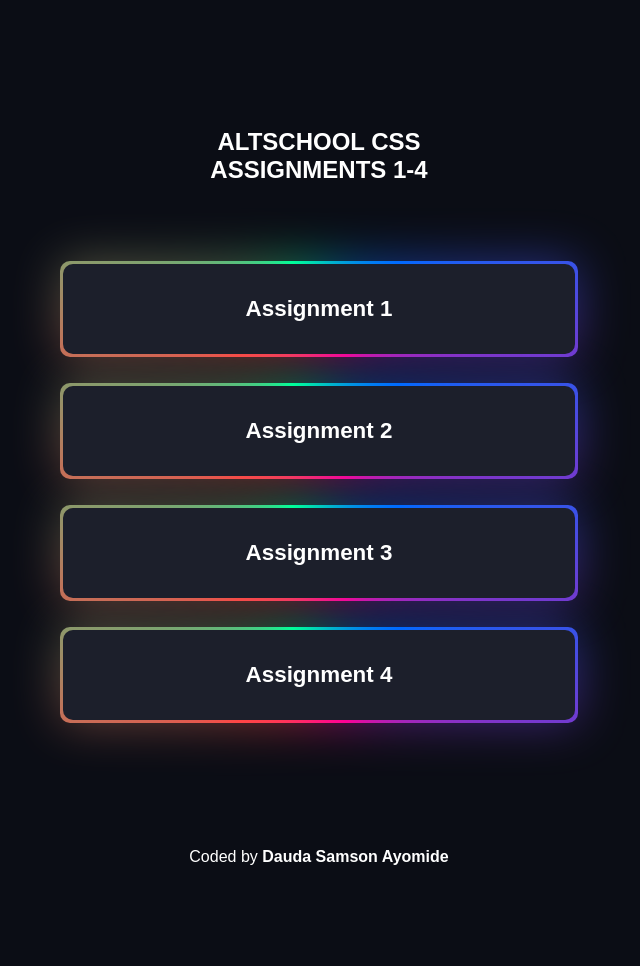
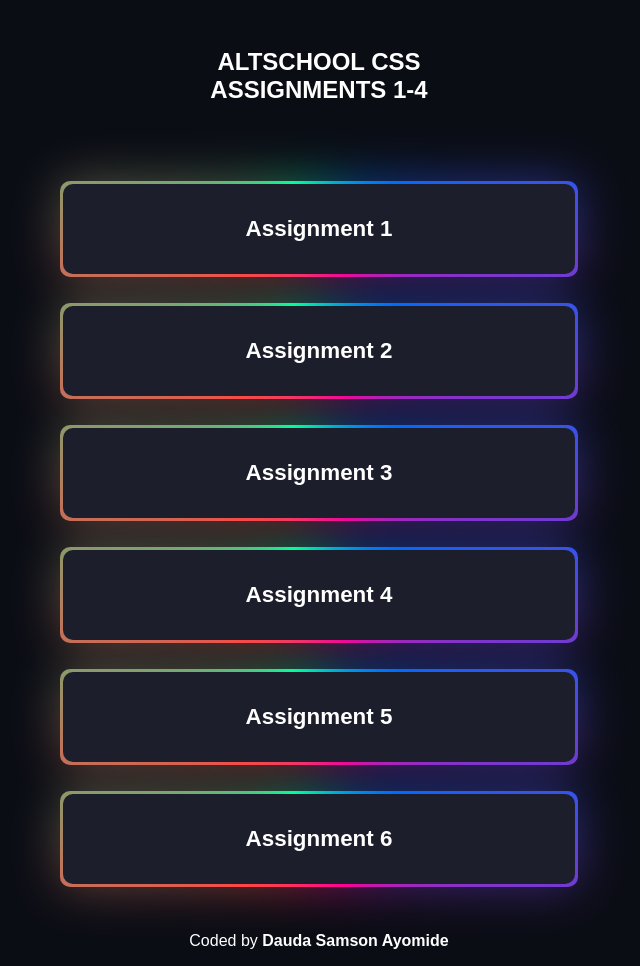
Before and after one commit to rebornay/ASSIGNMENT-1-6-GROUP, a plain HTML site: page index.html in a window 1280 px wide. Shown: the whole page, without its empty margins (321-961 px from the left). Before the commit the page ends 882 px from the top, so only its background shows below. Drawn offline with Linux system fonts and the light colour scheme.

Commit message:
Added assignment five and six

```diff
--- a/index.html
+++ b/index.html
@@ -25,6 +25,12 @@
         <div class="group assignment4">
             <a href="https://rebornay.github.io/ASSIGNMENT-4/" target="_blank">Assignment 4</a>
         </div>
+        <div class="group assignment5">
+            <a href="https://rebornay.github.io/ASSIGNMENT-5/" target="_blank">Assignment 5</a>
+        </div>
+        <div class="group assignment6">
+            <a href="https://rebornay.github.io/ASSIGNMENT-6/" target="_blank">Assignment 6</a>
+        </div>
     </main>
     <footer>
         <p>Coded by <a href="https://github.com/rebornay" target="_blank">Dauda Samson Ayomide</a></p>
--- a/style.css
+++ b/style.css
@@ -12,7 +12,7 @@ body {
 
 main {
     width: 90%;
-    height: 100vh;
+    /* height: 100vh; */
     margin: 0 auto;
     display: flex;
     flex-direction: column;
```
